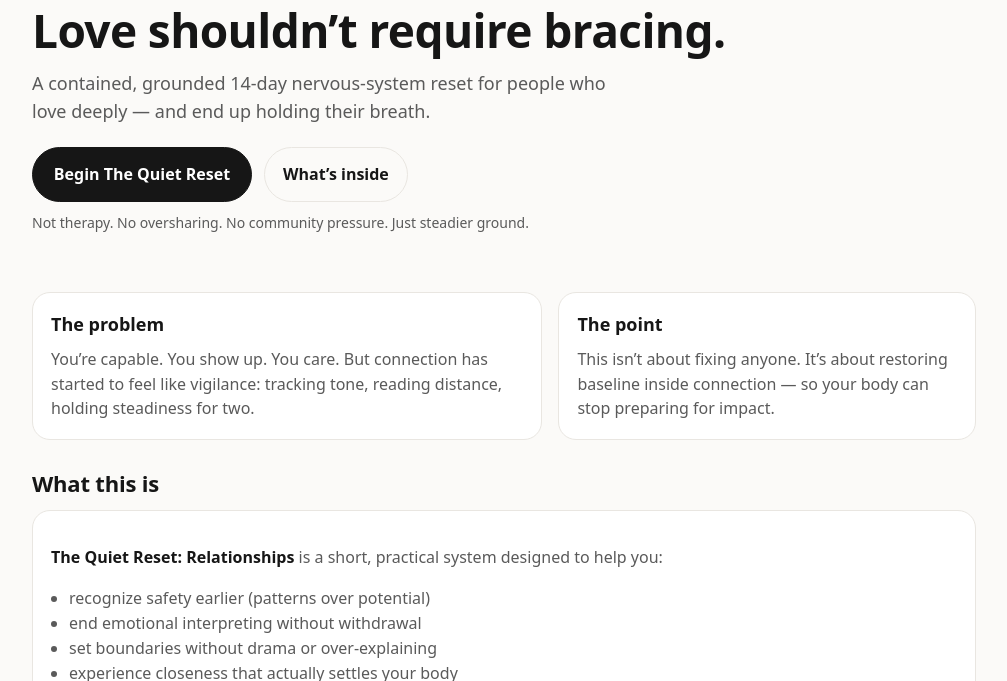
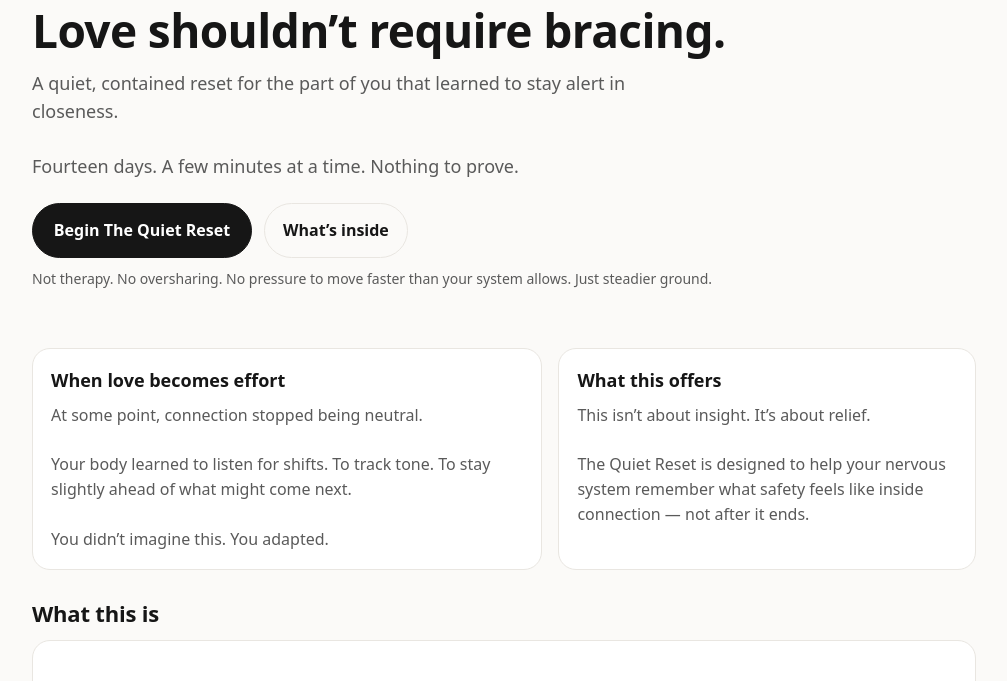
Before and after one commit to Dav3B12/quiet-reset-site, a Next.js app: page / in a window 1280 px wide. Shown: the part 271-952 px from the top of the page, without its empty margins (136-1143 px from the left). Built offline with nearby package versions, Linux system fonts and the light colour scheme.

Commit message:
Update homepage copy to poetic version

```diff
--- a/src/app/page.tsx
+++ b/src/app/page.tsx
@@ -16,8 +16,10 @@ export default function Page() {
       <Section className="hero">
       <h1>Love shouldn’t require bracing.</h1>
 <p className="sub">
-          A contained, grounded 14-day nervous-system reset for people who love deeply —
-          and end up holding their breath.
+  A quiet, contained reset for the part of you that learned to stay alert in closeness.
+  <br />
+  <br />
+  Fourteen days. A few minutes at a time. Nothing to prove.
 </p>
 
         <div className="ctaRow">
@@ -28,33 +30,43 @@ export default function Page() {
         </div>
 
         <p className="fine">
-          Not therapy. No oversharing. No community pressure. Just steadier ground.
+          Not therapy. No oversharing. No pressure to move faster than your system allows. Just steadier ground.
         </p>
       </Section>
 
       <section className="grid">
-        <Card title="The problem">
-          You’re capable. You show up. You care. But connection has started to feel like vigilance:
-          tracking tone, reading distance, holding steadiness for two.
+      <Card title="When love becomes effort">
+  At some point, connection stopped being neutral.
+  <br /><br />
+  Your body learned to listen for shifts. To track tone.
+  To stay slightly ahead of what might come next.
+  <br /><br />
+  You didn’t imagine this. You adapted.
 </Card>
-        <Card title="The point">
-          This isn’t about fixing anyone. It’s about restoring baseline inside connection — so your
-          body can stop preparing for impact.
+
+<Card title="What this offers">
+  This isn’t about insight. It’s about relief.
+  <br /><br />
+  The Quiet Reset is designed to help your nervous system remember what safety feels like
+  inside connection — not after it ends.
 </Card>
+
       </section>
 
       <Section id="details">
         <h2>What this is</h2>
         <Card>
         <p className="muted">
-            <strong>The Quiet Reset: Relationships</strong> is a short, practical system designed to help you:
+  <strong>The Quiet Reset: Relationships</strong> is a short, practical system to help you:
 </p>
+
 <ul className="list">
-            <li>recognize safety earlier (patterns over potential)</li>
-            <li>end emotional interpreting without withdrawal</li>
-            <li>set boundaries without drama or over-explaining</li>
-            <li>experience closeness that actually settles your body</li>
+  <li>notice safety sooner than you notice threat</li>
+  <li>release the habit of interpreting everything</li>
+  <li>hold boundaries without rehearsing them</li>
+  <li>experience closeness that doesn’t tighten your chest</li>
 </ul>
+
         </Card>
       </Section>
 
```
Lines whose indentation alone changed are shown as unchanged.
